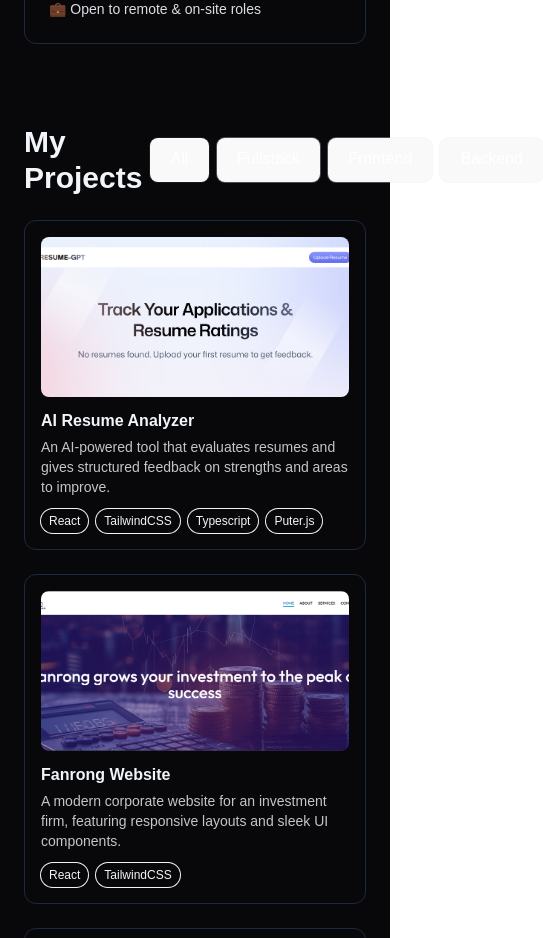
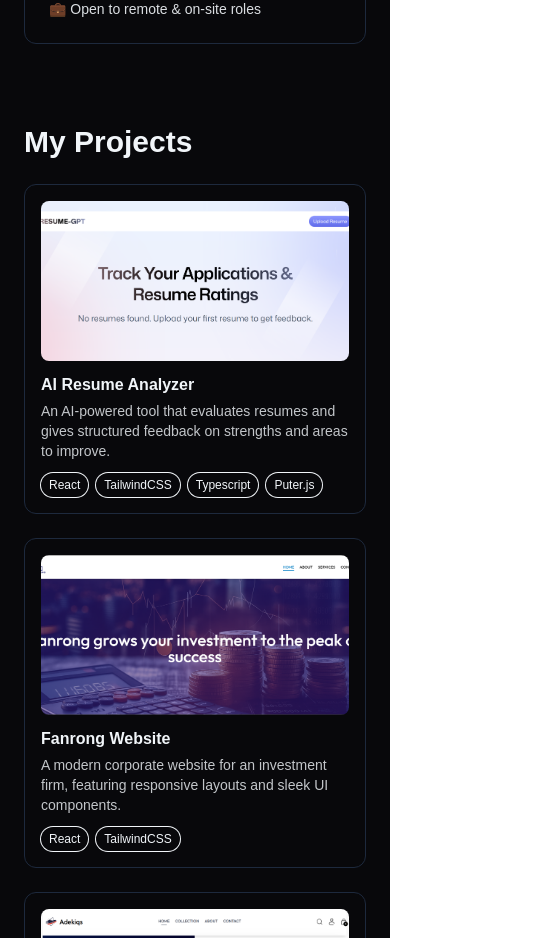
Before and after one commit to hadeexo/my-portfolio, a React (Vite) app: page / in a window 390 px wide. Shown: the part 1680-2618 px from the top of the page, 543 px wide, since content can reach past the window. Built offline with nearby package versions, Linux system fonts and the light colour scheme.

Commit message:
update project section

```diff
--- a/package.json
+++ b/package.json
@@ -14,6 +14,7 @@
     "@fortawesome/free-brands-svg-icons": "^7.0.0",
     "@fortawesome/free-solid-svg-icons": "^7.0.0",
     "@fortawesome/react-fontawesome": "^0.2.3",
+    "@vercel/speed-insights": "^1.2.0",
     "clsx": "^2.1.1",
     "framer-motion": "^12.23.12",
     "lucide-react": "^0.540.0",
--- a/src/App.jsx
+++ b/src/App.jsx
@@ -1,6 +1,7 @@
 import { useEffect, useState, useRef } from "react";
 import { motion, AnimatePresence } from "framer-motion";
 import clsx from "clsx";
+import { SpeedInsights } from "@vercel/speed-insights/next";
 import { useInView } from "framer-motion";
 import { FontAwesomeIcon } from "@fortawesome/react-fontawesome";
 import { faEnvelope } from "@fortawesome/free-solid-svg-icons";
@@ -306,7 +307,7 @@ export default function Portfolio() {
           <div className="flex items-center justify-between">
             <h2 className="text-3xl font-bold mr-2">My Projects</h2>
 
-            <div className="flex gap-2">
+            <div className="hidden md:flex gap-2">
               {filters.map((f) => (
                 <button
                   key={f}
@@ -655,6 +656,7 @@ export default function Portfolio() {
           </motion.div>
         )}
       </AnimatePresence>
+      <SpeedInsights />
     </div>
   );
 }
```
Also changed, not shown: 1 other file (tests, documents, lock files or other folders).
